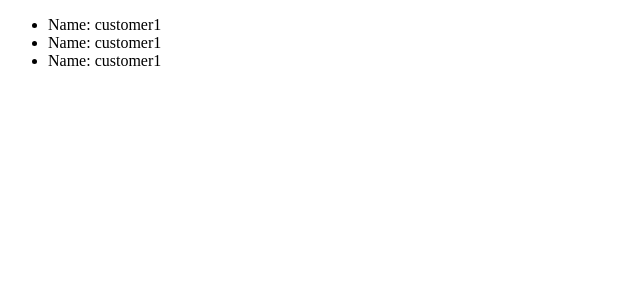
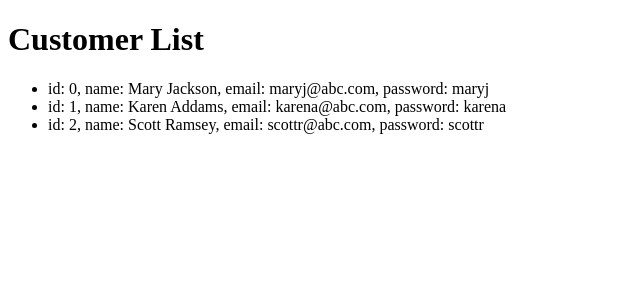
Before and after one commit to devjhwan/GoldenDuck, a React (Vite) app in the folder client/: page / in a window 1280 px wide. Shown: the top 300 px of the page, without its empty margins (0-640 px from the left). Built offline with nearby package versions, Linux system fonts and the light colour scheme.

Commit message:
add static version of customer list
Co-Authored-By: Pilar Medina <pilarmedina2000@gmail.com>

Co-Authored-By: Omar Ninach <omar.ninach@adp.com>

```diff
--- a/client/src/App.tsx
+++ b/client/src/App.tsx
@@ -1,12 +1,36 @@
 import './App.css'
+
+let customers = [
+    {
+      "id": 0,
+      "name": "Mary Jackson",
+      "email": "maryj@abc.com",
+      "password": "maryj"
+    },
+    {
+      "id": 1,
+      "name": "Karen Addams",
+      "email": "karena@abc.com",
+      "password": "karena"
+    },
+    {
+      "id": 2,
+      "name": "Scott Ramsey",
+      "email": "scottr@abc.com",
+      "password": "scottr"
+    }
+  ]
 
 function App() {
   return (
     <>
+      <h1>Customer List</h1>
       <ul>
-        <li>Name: customer1</li>
-        <li>Name: customer1</li>
-        <li>Name: customer1</li>
+        {customers.map((customer) => (
+          <li key={customer.id}>
+            id: {customer.id}, name: {customer.name}, email: {customer.email}, password: {customer.password}
+          </li>
+        ))}
       </ul>
     </>
   )
```
